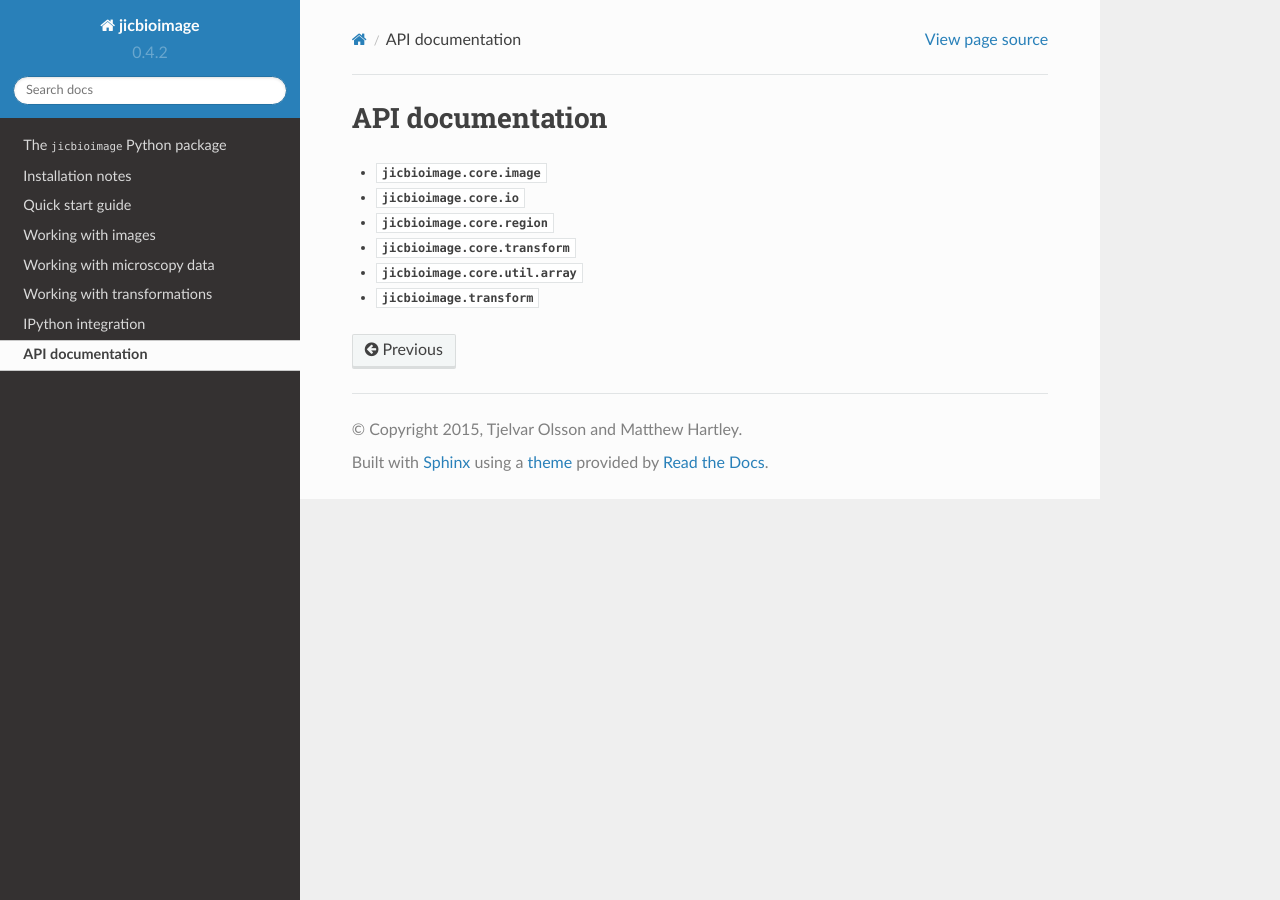
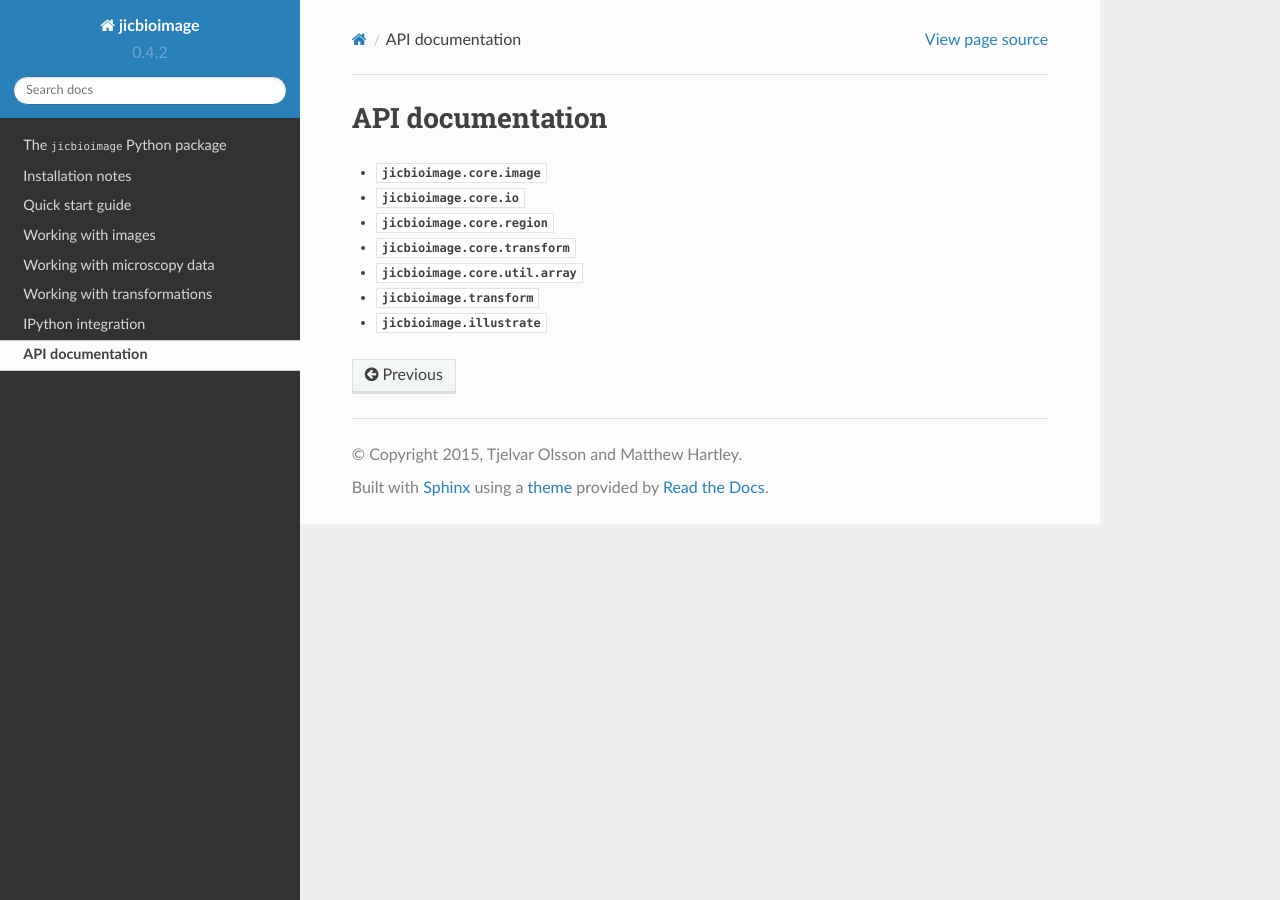
Before and after one commit to JIC-CSB/jicbioimage, a Sphinx documentation site: the page built from docs/source/api.rst, in a window 1280 px wide. Built offline with Sphinx 7.4.7 and the Read the Docs theme 2.0.0, drawn with Linux system fonts in a browser that asks for light colours.

Commit message:
Added cross-links to jicbioimage.illustrate.

```diff
--- a/README.rst
+++ b/README.rst
@@ -44,3 +44,9 @@
 
 - Documentation: http://jicbioimagetransform.readthedocs.org
 - GitHub: https://github.com/JIC-CSB/jicbioimage.transform
+
+``jicbioimage.illustrate``
+^^^^^^^^^^^^^^^^^^^^^^^^^^
+
+- Documentation: http://jicbioimageillustrate.readthedocs.org
+- GitHub: https://github.com/JIC-CSB/jicbioimage.illustrate
--- a/docs/source/api.rst
+++ b/docs/source/api.rst
@@ -7,3 +7,4 @@
 - :mod:`jicbioimage.core.transform`
 - :mod:`jicbioimage.core.util.array`
 - :mod:`jicbioimage.transform`
+- :mod:`jicbioimage.illustrate`
--- a/docs/source/conf.py
+++ b/docs/source/conf.py
@@ -375,4 +375,5 @@
 intersphinx_mapping = {
     'jicbioimagetransform': ('http://jicbioimage.readthedocs.org/projects/jicbioimagetransform/en/latest/', None),
     'jicbioimagecore': ('http://jicbioimage.readthedocs.org/projects/jicbioimagecore/en/latest/', None),
+    'jicbioimageillustrate': ('http://jicbioimage.readthedocs.org/projects/jicbioimageillustrate/en/latest/', None),
     }
```
